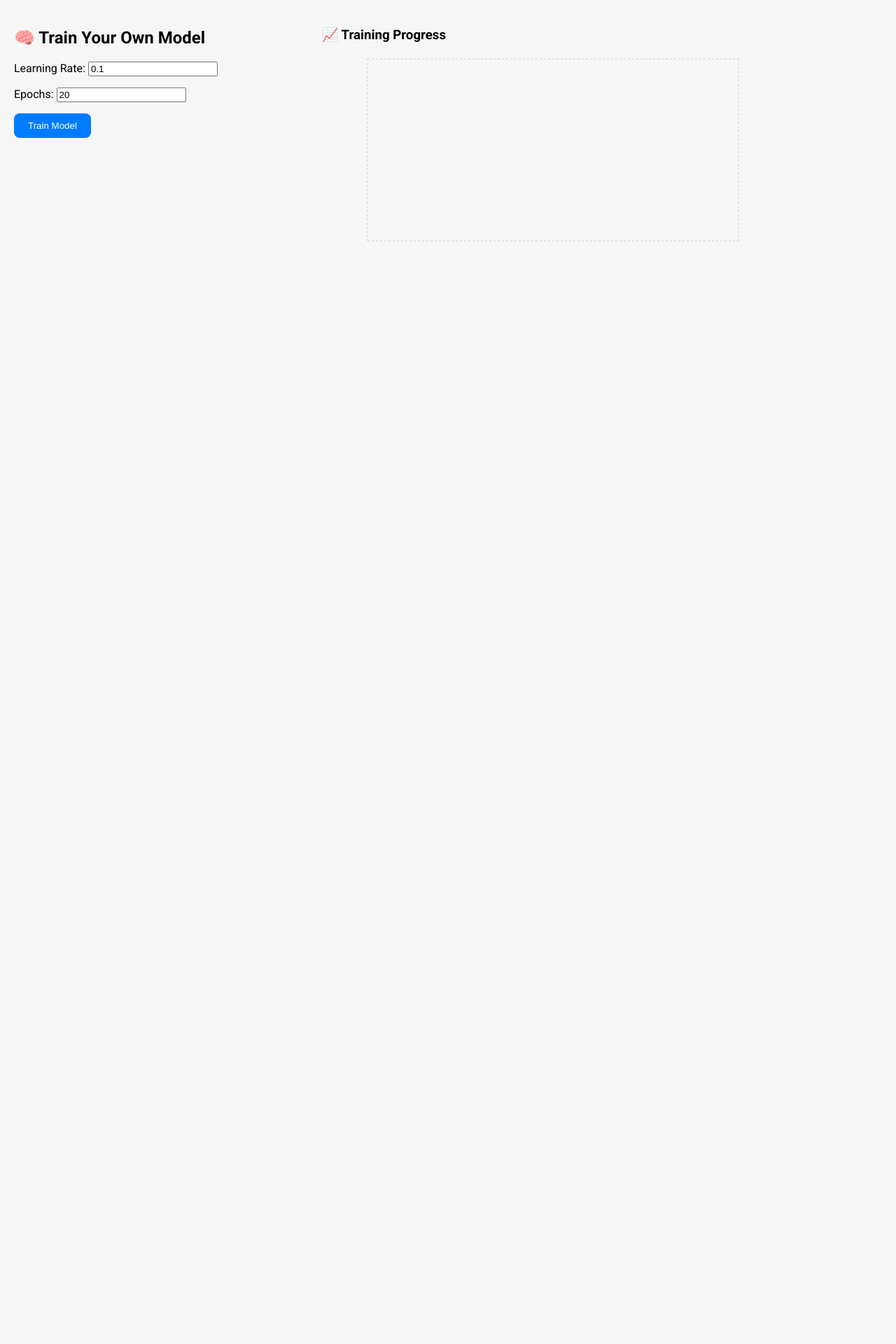
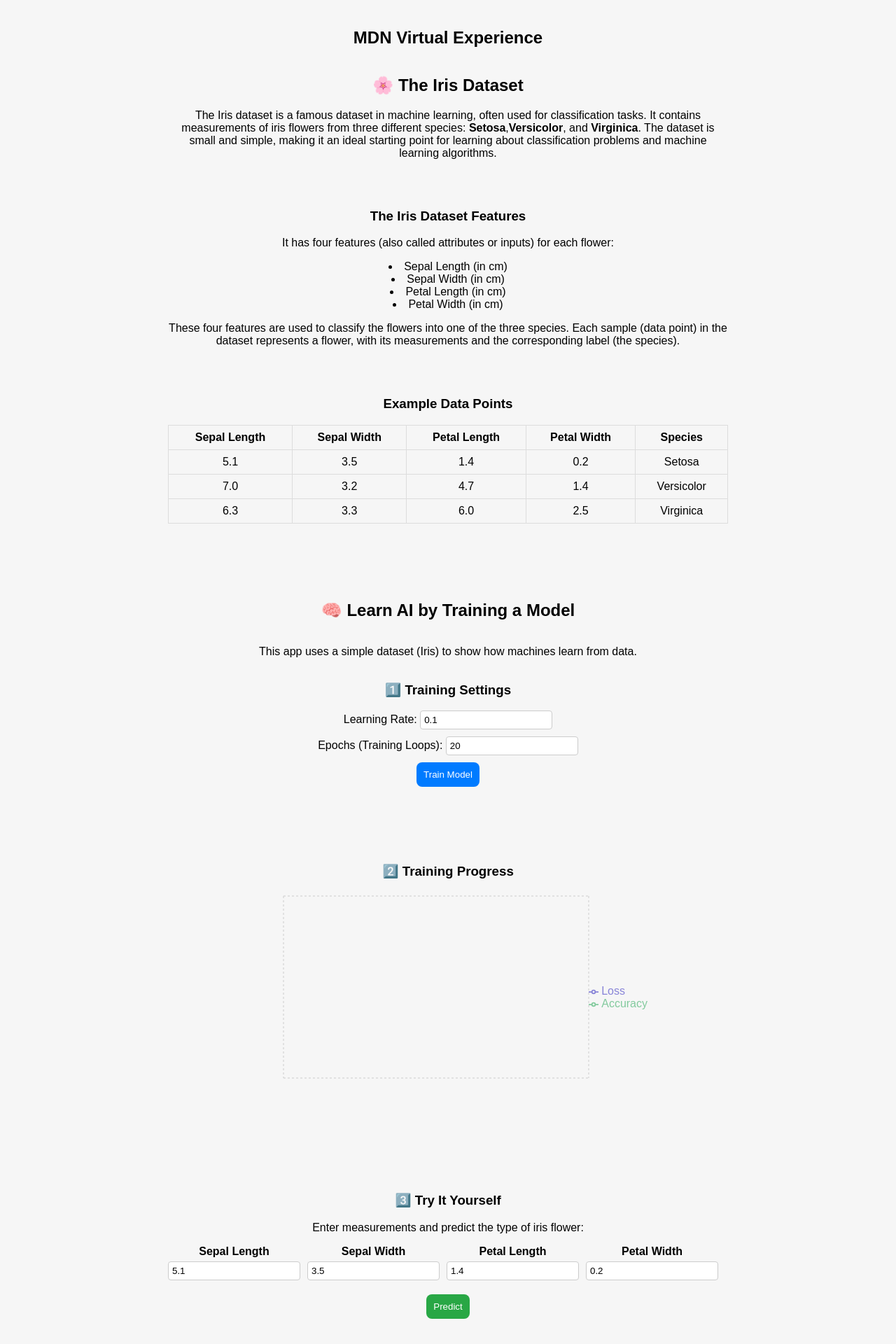
Before and after one commit to VincentG03/macathon_v2, a React (Create React App) app in the folder my-app/: page /ai-virtual-experience in a window 1280 px wide. Shown: the top 1920 px of the page at 70% size. Before the commit the page ends 800 px from the top, so only its background shows below. Built offline with nearby package versions, Linux system fonts and the light colour scheme.

Commit message:
mdn virtual experience

```diff
--- /dev/null
+++ b/my-app/src/MDN_VE.css
@@ -0,0 +1,67 @@
+/* Center the content and make it narrower */
+.container {
+    display: flex;
+    flex-direction: column;
+    align-items: center; /* Center content horizontally */
+    max-width: 800px; /* Set a fixed width for the content */
+    margin: 0 auto; /* Center the container on the page */
+    padding: 20px; /* Add padding for spacing */
+    font-family: sans-serif;
+    text-align: center; /* Center-align all text */
+  }
+
+  /* Section styles */
+  .section {
+    margin-bottom: 40px;
+  }
+
+  /* Flexbox layout for controls and chart */
+  .flex-row {
+    display: flex;
+    gap: 40px;
+    margin-bottom: 40px;
+    justify-content: center; /* Center the flex items */
+  }
+
+  /* Button styles */
+  .button {
+    padding: 10px;
+    color: white;
+    border: none;
+    border-radius: 8px;
+    cursor: pointer;
+  }
+
+  .button-primary {
+    background: #007bff;
+  }
+
+  .button-success {
+    background: #28a745;
+  }
+
+  /* Input styles */
+  .input {
+    margin-bottom: 10px;
+    padding: 5px;
+    border: 1px solid #ccc;
+    border-radius: 4px;
+  }
+
+  /* Chart container */
+  .chart-container {
+    flex: 2;
+  }
+
+  /* Controls container */
+  .controls-container {
+    flex: 1;
+  }
+
+  .section {
+    margin-bottom: 40px; /* Add spacing between sections */
+    width: 100%; /* Ensure sections take up full width */
+    text-align: center; /* Center-align the content */
+  }
+
+  /* Ensure bullet points align with the text */
--- a/my-app/src/MDN_VE.js
+++ b/my-app/src/MDN_VE.js
@@ -1,8 +1,6 @@
-import React, { useState, useEffect } from "react";
+import React, { useState } from "react";
 import * as tf from "@tensorflow/tfjs";
-
-
-
+import "./MDN_VE.css";
 import {
   LineChart,
   Line,
@@ -11,6 +9,7 @@ import {
   Tooltip,
   Legend,
   CartesianGrid,
+  Label,
 } from "recharts";
 
 const irisData = {
@@ -26,9 +25,9 @@ const irisData = {
     [6.5, 3.0, 5.8, 2.2],
   ],
   labels: [
-    [1, 0, 0],
-    [0, 1, 0],
-    [0, 0, 1],
+    [1, 0, 0], // Setosa
+    [0, 1, 0], // Versicolor
+    [0, 0, 1], // Virginica
     [1, 0, 0],
     [0, 1, 0],
     [0, 0, 1],
@@ -38,22 +37,26 @@ const irisData = {
   ],
 };
 
+const classNames = ["Setosa", "Versicolor", "Virginica"];
+
 export default function TrainYourOwnModel() {
   const [learningRate, setLearningRate] = useState(0.1);
   const [epochs, setEpochs] = useState(20);
   const [trainingData, setTrainingData] = useState([]);
   const [isTraining, setIsTraining] = useState(false);
+  const [model, setModel] = useState(null);
+  const [inputValues, setInputValues] = useState([5.1, 3.5, 1.4, 0.2]);
+  const [prediction, setPrediction] = useState(null);
 
   const trainModel = async () => {
     setIsTraining(true);
     setTrainingData([]);
+    setPrediction(null);
 
-    const model = tf.sequential();
-    model.add(
-      tf.layers.dense({ units: 10, activation: "relu", inputShape: [4] })
-    );
-    model.add(tf.layers.dense({ units: 3, activation: "softmax" }));
-    model.compile({
+    const newModel = tf.sequential();
+    newModel.add(tf.layers.dense({ units: 10, activation: "relu", inputShape: [4] }));
+    newModel.add(tf.layers.dense({ units: 3, activation: "softmax" }));
+    newModel.compile({
       optimizer: tf.train.adam(learningRate),
       loss: "categoricalCrossentropy",
       metrics: ["accuracy"],
@@ -62,7 +65,7 @@ export default function TrainYourOwnModel() {
     const xs = tf.tensor2d(irisData.inputs);
     const ys = tf.tensor2d(irisData.labels);
 
-    await model.fit(xs, ys, {
+    await newModel.fit(xs, ys, {
       epochs,
       callbacks: {
         onEpochEnd: (epoch, logs) => {
@@ -73,77 +76,176 @@ export default function TrainYourOwnModel() {
         },
         onTrainEnd: () => {
           setIsTraining(false);
+          setModel(newModel);
         },
       },
     });
   };
 
+  const handlePredict = () => {
+    if (!model) return;
+
+    const inputTensor = tf.tensor2d([inputValues]);
+    const predictionTensor = model.predict(inputTensor);
+    const predictionArray = predictionTensor.arraySync()[0];
+    const maxIndex = predictionArray.indexOf(Math.max(...predictionArray));
+
+    setPrediction({
+      label: classNames[maxIndex],
+      confidence: predictionArray[maxIndex].toFixed(2),
+    });
+  };
+
   return (
-    <div style={{ display: "flex", gap: "40px", padding: "20px" }}>
-      {/* Left Side: Controls */}
-      <div style={{ flex: 1 }}>
-        <h2>🧠 Train Your Own Model</h2>
+    <div className="container">
+      <h2>MDN Virtual Experience</h2>
 
-        <div style={{ marginBottom: "1rem" }}>
+      {/* Iris Dataset Information */}
+      <div className="section">
+        <h2>🌸 The Iris Dataset</h2>
+        <p>
+          The Iris dataset is a famous dataset in machine learning, often used for classification tasks.
+          It contains measurements of iris flowers from three different species: <strong>Setosa</strong>,
+          <strong>Versicolor</strong>, and <strong>Virginica</strong>. The dataset is small and simple,
+          making it an ideal starting point for learning about classification problems and machine learning algorithms.
+        </p>
+        <h3 style={{ marginTop: "70px" }}>The Iris Dataset Features</h3>
+        <p>It has four features (also called attributes or inputs) for each flower:</p>
+        <ul style={{ listStylePosition: "inside", paddingLeft: "0", margin: "0", textAlign: "center" }}>
+    <li>Sepal Length (in cm)</li>
+    <li>Sepal Width (in cm)</li>
+    <li>Petal Length (in cm)</li>
+    <li>Petal Width (in cm)</li>
+  </ul>
+        <p>
+          These four features are used to classify the flowers into one of the three species. Each sample (data point)
+          in the dataset represents a flower, with its measurements and the corresponding label (the species).
+        </p>
+        <h3 style={{ marginTop: "70px" }}>Example Data Points</h3>
+        <table style={{ width: "100%", borderCollapse: "collapse", marginTop: "10px" }}>
+          <thead>
+            <tr>
+              <th style={{ border: "1px solid #ddd", padding: "8px" }}>Sepal Length</th>
+              <th style={{ border: "1px solid #ddd", padding: "8px" }}>Sepal Width</th>
+              <th style={{ border: "1px solid #ddd", padding: "8px" }}>Petal Length</th>
+              <th style={{ border: "1px solid #ddd", padding: "8px" }}>Petal Width</th>
+              <th style={{ border: "1px solid #ddd", padding: "8px" }}>Species</th>
+            </tr>
+          </thead>
+          <tbody>
+            <tr>
+              <td style={{ border: "1px solid #ddd", padding: "8px" }}>5.1</td>
+              <td style={{ border: "1px solid #ddd", padding: "8px" }}>3.5</td>
+              <td style={{ border: "1px solid #ddd", padding: "8px" }}>1.4</td>
+              <td style={{ border: "1px solid #ddd", padding: "8px" }}>0.2</td>
+              <td style={{ border: "1px solid #ddd", padding: "8px" }}>Setosa</td>
+            </tr>
+            <tr>
+              <td style={{ border: "1px solid #ddd", padding: "8px" }}>7.0</td>
+              <td style={{ border: "1px solid #ddd", padding: "8px" }}>3.2</td>
+              <td style={{ border: "1px solid #ddd", padding: "8px" }}>4.7</td>
+              <td style={{ border: "1px solid #ddd", padding: "8px" }}>1.4</td>
+              <td style={{ border: "1px solid #ddd", padding: "8px" }}>Versicolor</td>
+            </tr>
+            <tr>
+              <td style={{ border: "1px solid #ddd", padding: "8px" }}>6.3</td>
+              <td style={{ border: "1px solid #ddd", padding: "8px" }}>3.3</td>
+              <td style={{ border: "1px solid #ddd", padding: "8px" }}>6.0</td>
+              <td style={{ border: "1px solid #ddd", padding: "8px" }}>2.5</td>
+              <td style={{ border: "1px solid #ddd", padding: "8px" }}>Virginica</td>
+            </tr>
+          </tbody>
+        </table>
+      </div>
+
+      <h2 style={{ marginTop: "70px" }}>🧠 Learn AI by Training a Model</h2>
+      <p>This app uses a simple dataset (Iris) to show how machines learn from data.</p>
+
+      {/* Training Settings Section */}
+      <div className="section">
+        <h3>1️⃣ Training Settings</h3>
         <label>Learning Rate: </label>
         <input
           type="number"
           step="0.01"
           value={learningRate}
           onChange={(e) => setLearningRate(Number(e.target.value))}
+          className="input"
         />
-        </div>
-
-        <div style={{ marginBottom: "1rem" }}>
-          <label>Epochs: </label>
+        <br />
+        <label>Epochs (Training Loops): </label>
         <input
           type="number"
           value={epochs}
           onChange={(e) => setEpochs(Number(e.target.value))}
+          className="input"
         />
-        </div>
-
+        <br />
         <button
           onClick={trainModel}
           disabled={isTraining}
-          style={{
-            background: "#007bff",
-            color: "white",
-            border: "none",
-            padding: "10px 20px",
-            borderRadius: "8px",
-            cursor: "pointer",
-          }}
+          className="button button-primary"
         >
           {isTraining ? "Training..." : "Train Model"}
         </button>
       </div>
 
-      {/* Right Side: Chart */}
-      <div style={{ flex: 2 }}>
-        <h3>📈 Training Progress</h3>
+      {/* Training Progress Section */}
+<div className="section">
+  <h3 style={{ marginTop: "70px" }}>2️⃣ Training Progress</h3>
+  <div style={{ display: "flex", justifyContent: "center" }}>
     <LineChart width={600} height={300} data={trainingData}>
       <CartesianGrid strokeDasharray="3 3" />
-          <XAxis dataKey="epoch" />
-          <YAxis />
+      <XAxis dataKey="epoch">
+        <Label value="Epoch" offset={-5} position="insideBottom" />
+      </XAxis>
+      <YAxis>
+        <Label value="Value" angle={-90} position="insideLeft" style={{ textAnchor: "middle" }} />
+      </YAxis>
       <Tooltip />
-          <Line
-            type="monotone"
-            dataKey="loss"
-            stroke="#8884d8"
-            strokeWidth={2}
-            name="Loss"
-          />
-          <Line
-            type="monotone"
-            dataKey="acc"
-            stroke="#82ca9d"
-            strokeWidth={2}
-            name="Accuracy"
-          />
+      <Legend layout="vertical" align="right" verticalAlign="middle" />
+      <Line type="monotone" dataKey="loss" stroke="#8884d8" strokeWidth={2} name="Loss" />
+      <Line type="monotone" dataKey="acc" stroke="#82ca9d" strokeWidth={2} name="Accuracy" />
     </LineChart>
   </div>
+</div>
 
+      {/* Try It Yourself Section */}
+      <div style={{ marginTop: "70px" }} className="section">
+        <h3>3️⃣ Try It Yourself</h3>
+        <p>Enter measurements and predict the type of iris flower:</p>
+        <div style={{ display: "flex", gap: "10px", marginBottom: "10px", flexDirection: "row" }}>
+          {["Sepal Length", "Sepal Width", "Petal Length", "Petal Width"].map((label, i) => (
+            <div key={i} style={{ display: "flex", flexDirection: "column", alignItems: "center" }}>
+              <label style={{ marginBottom: "5px", fontWeight: "bold" }}>{label}</label>
+              <input
+                type="number"
+                step="0.1"
+                value={inputValues[i]}
+                onChange={(e) => {
+                  const newValues = [...inputValues];
+                  newValues[i] = Number(e.target.value);
+                  setInputValues(newValues);
+                }}
+                placeholder={label}
+                className="input"
+              />
+            </div>
+          ))}
+        </div>
+        <button
+          onClick={handlePredict}
+          disabled={!model}
+          className="button button-success"
+        >
+          Predict
+        </button>
+        {prediction && (
+          <div style={{ marginTop: "1rem" }}>
+            <strong>Prediction:</strong> {prediction.label} (Confidence: {prediction.confidence})
+          </div>
+        )}
+      </div>
     </div>
   );
 }
```
Lines whose indentation alone changed are shown as unchanged.
